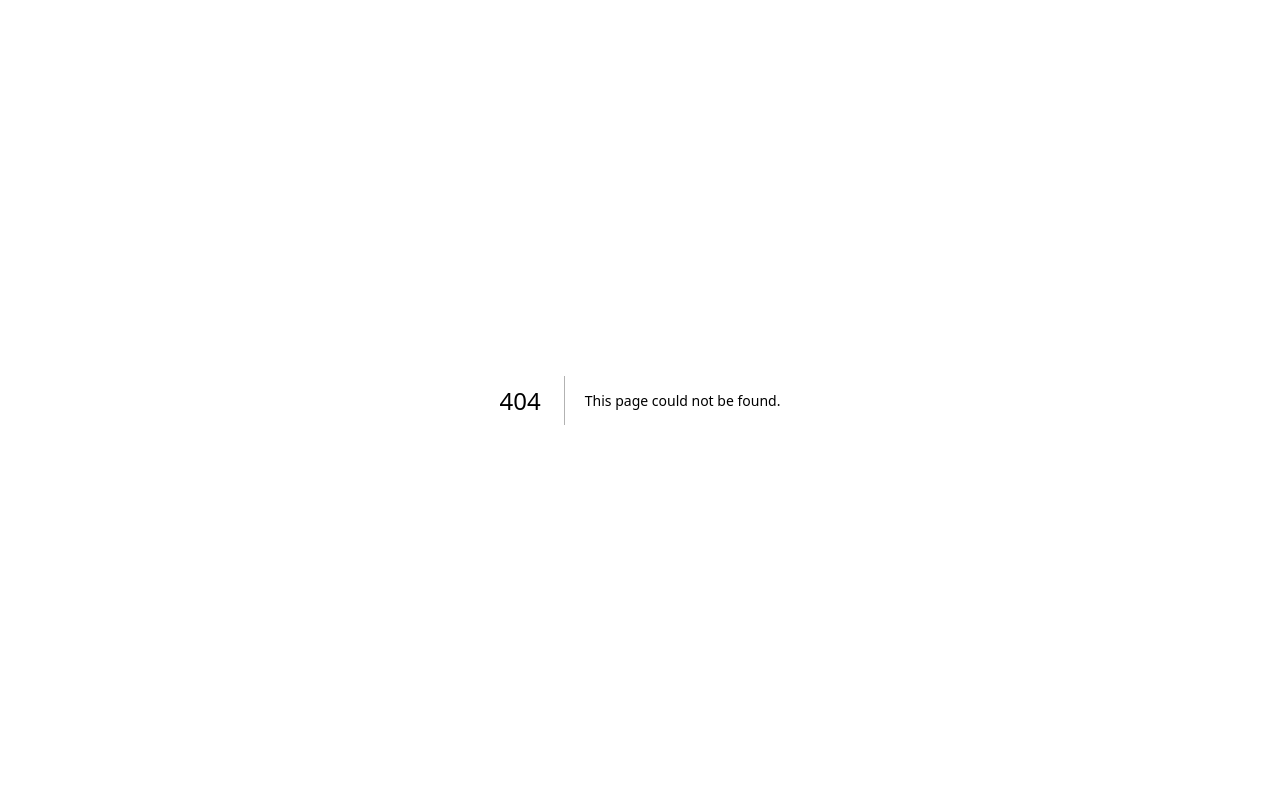
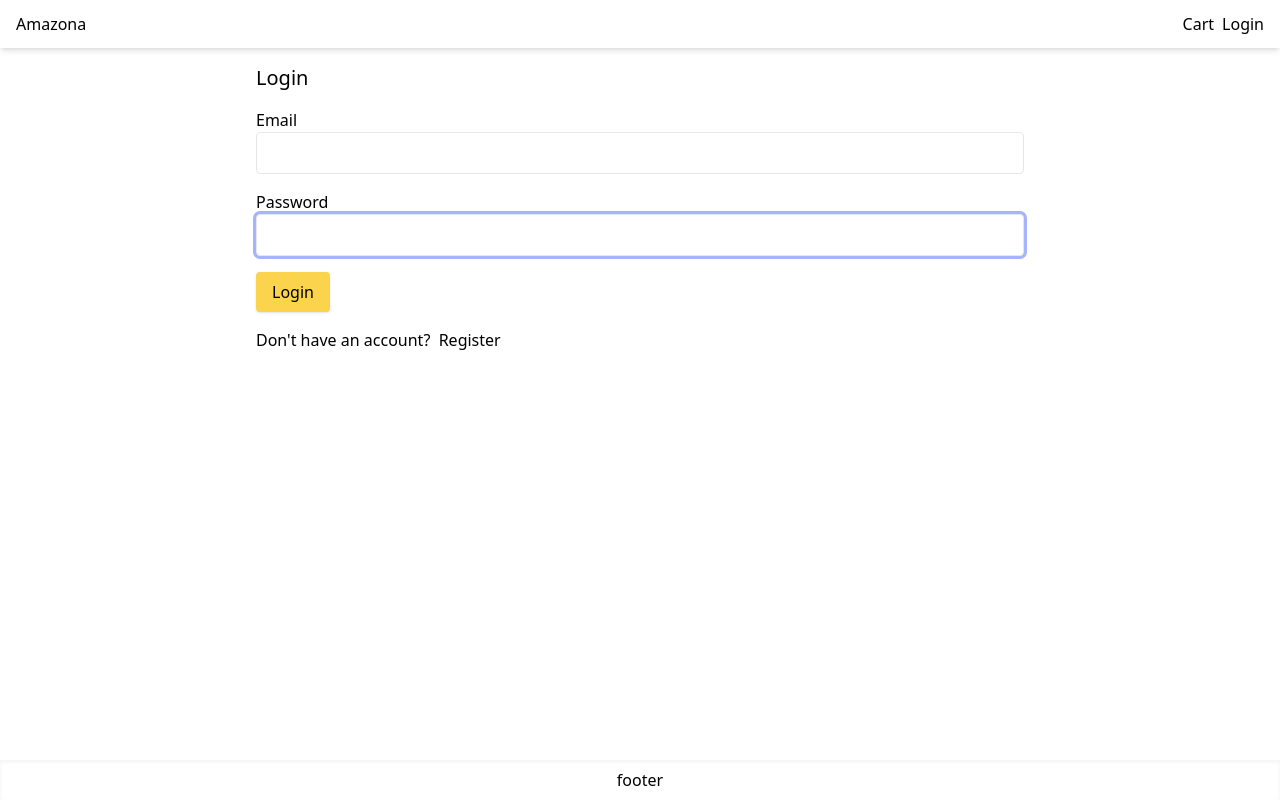
Before and after one commit to shivam9410-hub/Ecommerce-using-Nextjs, a Next.js app: page /login in a window 1280 px wide. Before the commit this address had no page. Built offline with nearby package versions, Linux system fonts and the light colour scheme.

Commit message:
implement form validation using useForm hook reactjs

```diff
--- a/package.json
+++ b/package.json
@@ -18,6 +18,7 @@
     "postcss": "^8.4.21",
     "react": "18.2.0",
     "react-dom": "18.2.0",
+    "react-hook-form": "^7.43.8",
     "tailwindcss": "^3.2.7"
   }
 }
--- a/pages/cart.js
+++ b/pages/cart.js
@@ -91,7 +91,7 @@
                             </div>
                         </li>
                         <li>
-                            <button onClick={()=>router.push('/shipping')} className='primary-button w-full'>
+                            <button onClick={()=>router.push('login?redirect=/shipping')} className='primary-button w-full'>
 Check Out
                             </button>
                         </li>
--- /dev/null
+++ b/pages/login.js
@@ -0,0 +1,52 @@
+import Layout from '@/components/Layout'
+import Link from 'next/link'
+import React from 'react'
+import { useForm } from 'react-hook-form'
+
+const loginScreen = () => {
+    const {handleSubmit, register,formState:{errors}}=useForm() ;
+    const submitHandler=({email,password})=>{
+
+    }
+  return (
+   <Layout title="Login">
+    <form className='mx-auto max-w-screen-md' onSubmit={handleSubmit(submitHandler)}>
+        <h1 className='mb-4 text-xl'>Login</h1>
+        <div className='mb-4'>
+            <label htmlFor='email'>Email</label>
+            <input
+            {...register('email',{required :'Please enter email',
+        pattern:{
+            value:/^[A-Z0-9._%+-]+@[A-Z0-9.-]+\.[A-Z]{2,}$/i,
+        }
+        })}
+            type ='email' id='email' name='email' className='w-full' autoFocus />
+            {errors.email && <p className='text-red-500'>{errors.email.message}</p>}
+        </div>
+        <div className='mb-4'>
+            <label htmlFor='password'>Password</label>
+            <input
+
+            {...register('password',{required :'Please enter password',
+            minLength:{
+                value:5,
+                message:'Password must be at least 5 characters'
+            }
+        })}
+            type ='password' id='password' name='password' className='w-full' autoFocus />
+
+            {errors.password && <p className='text-red-500'>{errors.password.message}</p>}
+        </div>
+        <div className='mb-4'>
+            <button className='primary-button' >Login</button>
+            </div>
+            <div className='mb-4'>
+            Don&apos;t have an account? &nbsp;
+            <Link href='/register'>Register</Link>
+            </div>
+    </form>
+   </Layout>
+  )
+}
+
+export default loginScreen
--- a/styles/globals.css
+++ b/styles/globals.css
@@ -19,3 +19,6 @@
 .primary-button{
   @apply rounded bg-amber-300 py-2 px-4 shadow outline-none hover:bg-amber-400 active:bg-amber-500
 }
+input,select,textarea{
+  @apply rounded border p-2 outline-none ring-indigo-300 focus:ring
+}
```
Also changed, not shown: 1 other file (tests, documents, lock files or other folders).
